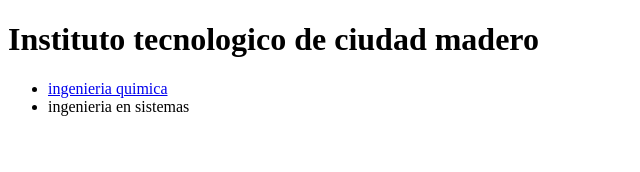
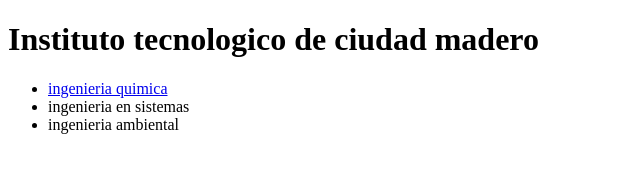
Before and after one commit to perlaitzelsalazartrejo-droid/tec, a plain HTML site: page index.html in a window 1280 px wide. Shown: the whole page, without its empty margins (0-640 px from the left). Drawn offline with Linux system fonts and the light colour scheme.

Commit message:
index.html

```diff
--- a/index.html
+++ b/index.html
@@ -12,5 +12,6 @@
     <ul>
         <li><a href="./public/ing_quimica.html">ingenieria quimica</a></li>
         <li>ingenieria en sistemas </li>
+        <li>ingenieria ambiental</li>
     </ul>
 </body>
```
